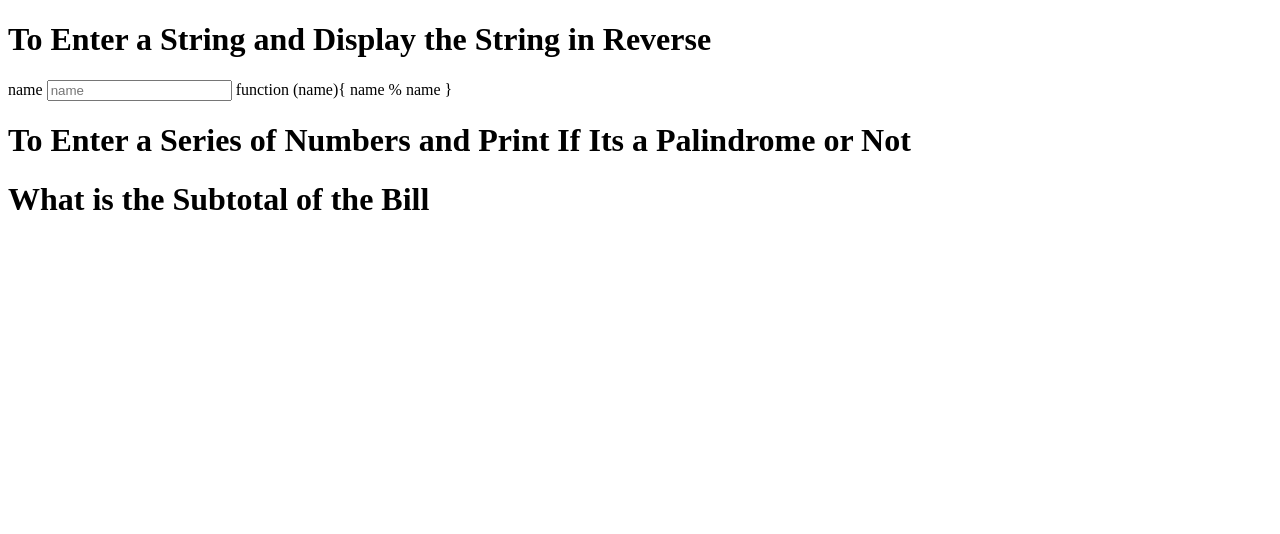
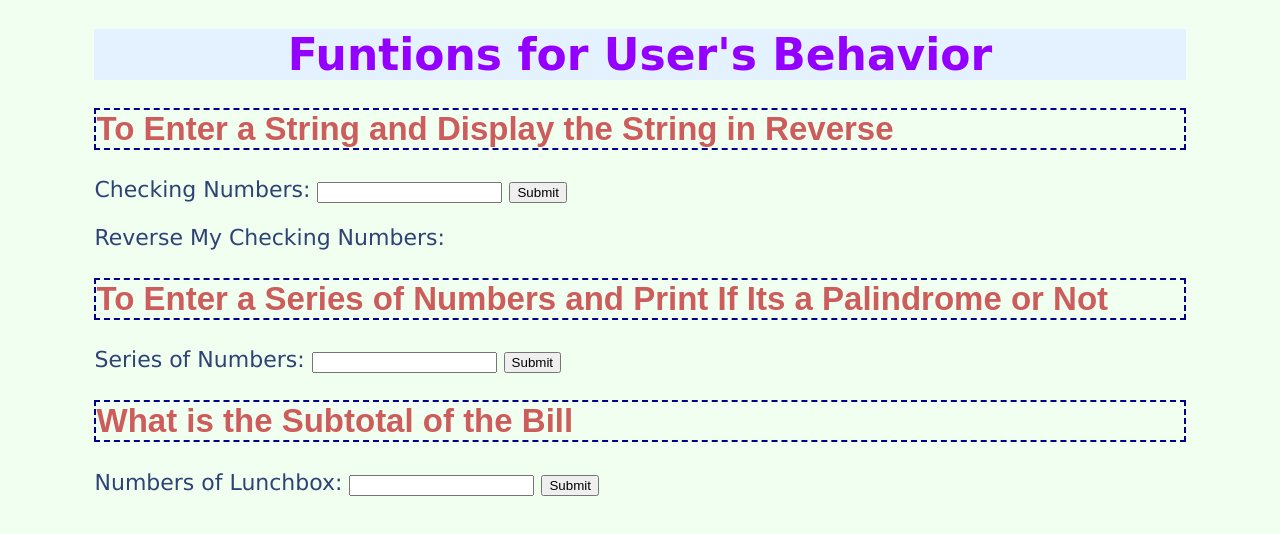
Before and after one commit to kk682/Function, a plain HTML site: page index.html in a window 1280 px wide. Drawn offline with Linux system fonts and the light colour scheme.

Commit message:
10212023 3:25PM

```diff
--- a/index.html
+++ b/index.html
@@ -4,20 +4,31 @@
     <meta charset="UTF-8">
     <meta name="viewport" content="width=device-width, initial-scale=1.0">
     <title>Functions</title>
+    <link rel="stylesheet" href="style.css">
 </head>
 <body>
-    <h1>To Enter a String and Display the String in Reverse</h1>
-        <form>
-            <lebel>name</lebel>
-            <input type="text" value="" placeholder="name">
-            function (name){
-                name % name
-            }
-        </form>
+    <h1>Funtions for User's Behavior</h1>
+    <h2>To Enter a String and Display the String in Reverse</h2>
+        <label>Checking Numbers: </label>
+        <input type="text" name="checkingNumbers" id="checkingNumbers">
+        <button type="button" onclick="reverseString()">Submit</button>
+        <p id="checkingNumbersResult"></p>
 
-    <h1>To Enter a Series of Numbers and Print If Its a Palindrome or Not</h1>
+    <h2>To Enter a Series of Numbers and Print If Its a Palindrome or Not</h2>
+        <label>Series of Numbers: </label>
+        <input type="text" name="seriesNumbers" id="seriesNumbers">
+        <button type="button">Submit</button>
+        <p id="seriesNumbersResult"></p>
 
-    <h1>What is the Subtotal of the Bill</h1>
 
+    <h2>What is the Subtotal of the Bill</h2>
+        <label>Numbers of Lunchbox: </label>
+        <input type="number" name="numbersOfLunchbox" id="numbersOfLunchbox">
+        <button type="button" onclick="subtotal()">Submit</button>
+        <p id="subtotalResult"></p>
+        <p id="taxesResult"></p>
+        <p id="totalAmountResult"></p>
+
+    <script src="index.js" type="text/javascript"></script>
 </body>
 </html>
--- a/index.js
+++ b/index.js
@@ -0,0 +1,50 @@
+//String & Reverse
+function reverseString(){
+    let checkingNumbers = document.querySelector("#checkingNumbers").value;
+    console.log(document.querySelector("#checkingNumbers").value);
+    let reverseString ="";
+    for (let i = checkingNumbers.length - 1; i >= 0; i--) {
+        reverseString += checkingNumbers[i];
+    }
+    console.log(reverseString);
+    document.querySelector("#checkingNumbersResult").innerText = "Reverse My Checking Numbers:" + reverseString;
+}
+console.log(reverseString());
+
+
+//Series of Numbers & Palindrome
+function palindrome(){
+    let seriesNumbers = document.querySelector("#seriesNumbers").value;
+    console.log(document.querySelector("#seriesNumbers").value);
+    let
+}
+
+
+
+
+
+
+//Subtotal of the Bill
+function subtotal(){
+    let numbersOfLunchbox = document.querySelector("#numbersOfLunchbox").value;
+    console.log(document.querySelector("#numbersOfLunchbox").value);
+    var subtotal = numbersOfLunchbox * 15;
+
+    var taxes = Subtotal * 0.0875;
+    var totalAmount = Subtotal + taxes;
+
+    console.log(subtotal);
+    document.querySelector("#numbersOfLunchbox").innerText = "Subtotal: " + subtotal;
+
+console.log(subtotal());
+
+    console.log(taxes);
+document.querySelector("#numbersOfLunchbox").innerText = "Taxes: " + taxes;
+
+    console.log(totalAmount);
+document.querySelector("#numbersOfLunchbox").innerText = "Total Amount: " + totalAmount;
+}
+
+console.log(subtotal());
+console.log(taxes());
+console.log(totalAmount());
```
